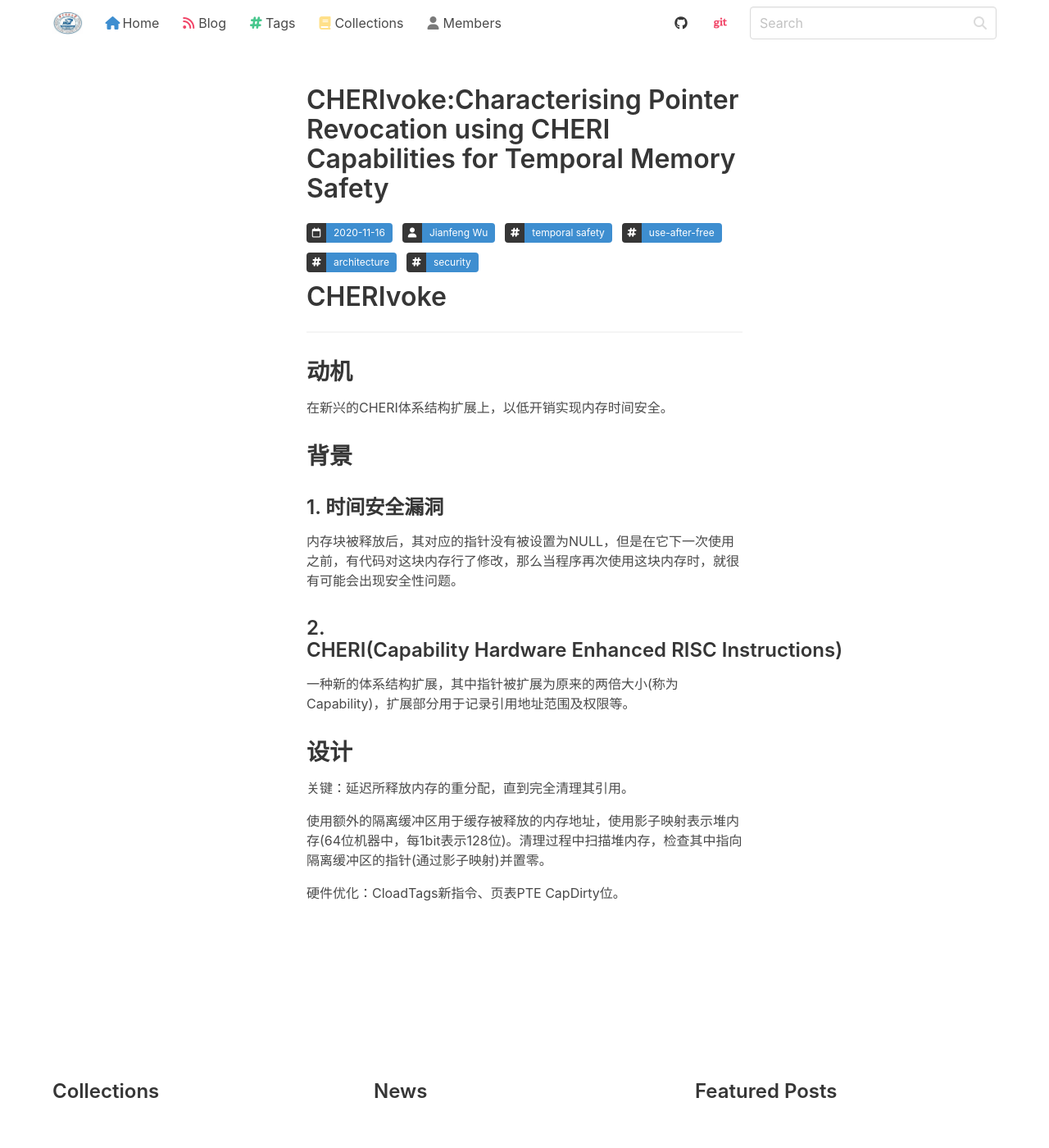
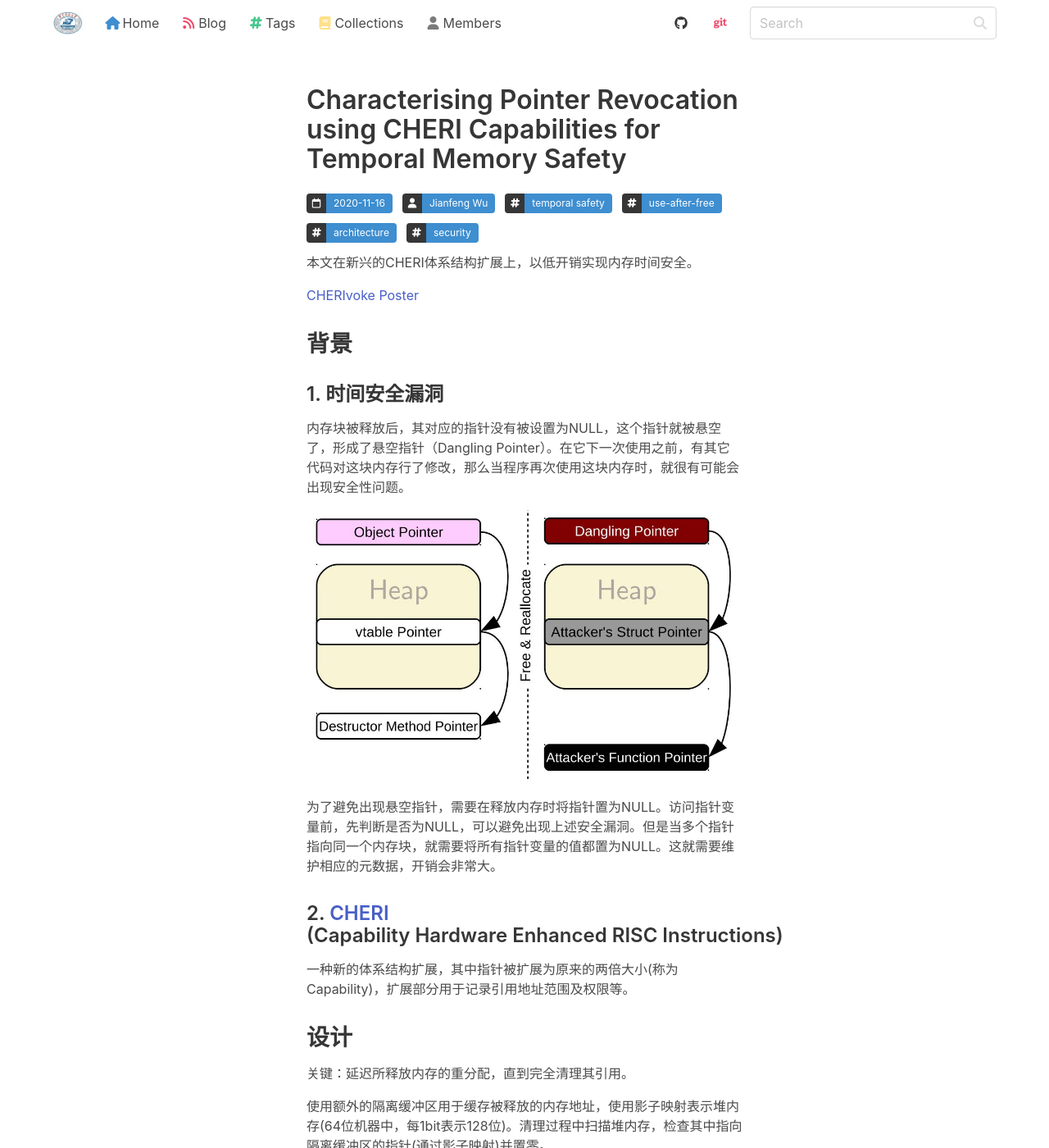
Before and after one commit to haslaboratory/haslaboratory.github.io, a Jekyll site: the page built from _posts/2020-11-16-CHERIvoke.md, in a window 1280 px wide and 1400 px high. Shown: the whole window at 82% size. Built offline with Jekyll 4.4.1, drawn with Linux system fonts in a browser that asks for light colours; nearby versions of some CDN libraries; our own code applies the rules of GitHub Pages for plain Markdown files; library files that are not in the unit come from our copies.

Commit message:
_posts/2020-11-16-CHERIvoke.md

```diff
--- a/_data/members.yml
+++ b/_data/members.yml
@@ -1,4 +1,4 @@
-- nick: janzhou
+- nick: jian-zhou
   name: 周健 (Jian Zhou)
   github: janzhou
   degree: Advisor
@@ -12,7 +12,7 @@
   join: 2020
   description:
 
-- nick: MagnetSaki
+- nick: jianfeng-wu
   name: 吴剑峰 (Jianfeng Wu)
   github: MagnetSaki
   degree: Master
--- a/_posts/2020-11-16-CHERIvoke.md
+++ b/_posts/2020-11-16-CHERIvoke.md
@@ -1,31 +1,28 @@
 ---
-
-layout: post
-title: CHERIvoke:Characterising Pointer Revocation using CHERI Capabilities for Temporal Memory Safety
+title: Characterising Pointer Revocation using CHERI Capabilities for Temporal Memory Safety
 author: Jianfeng Wu
 tags:
  - temporal safety
  - use-after-free
  - architecture
  - security
-
 ---
 
-# CHERIvoke
+本文在新兴的CHERI体系结构扩展上，以低开销实现内存时间安全。
 
----
-
-## 动机
-
-在新兴的CHERI体系结构扩展上，以低开销实现内存时间安全。
+[CHERIvoke](https://www.cl.cam.ac.uk/~tmj32/papers/docs/xia19-micro.pdf) [Poster](https://www.cl.cam.ac.uk/~sa614/posters/cherivoke.pdf)
 
 ## 背景
 
 ### 1. 时间安全漏洞
 
-内存块被释放后，其对应的指针没有被设置为NULL，但是在它下一次使用之前，有代码对这块内存行了修改，那么当程序再次使用这块内存时，就很有可能会出现安全性问题。
+内存块被释放后，其对应的指针没有被设置为NULL，这个指针就被悬空了，形成了悬空指针（Dangling Pointer）。在它下一次使用之前，有其它代码对这块内存行了修改，那么当程序再次使用这块内存时，就很有可能会出现安全性问题。
 
-### 2. CHERI(Capability Hardware Enhanced RISC Instructions)
+![Use After Free](/images/2020-11-16-use-after-free.jpg)
+
+为了避免出现悬空指针，需要在释放内存时将指针置为NULL。访问指针变量前，先判断是否为NULL，可以避免出现上述安全漏洞。但是当多个指针指向同一个内存块，就需要将所有指针变量的值都置为NULL。这就需要维护相应的元数据，开销会非常大。
+
+### 2. [CHERI](https://murdoch.is/papers/cl14cheriisa.pdf) (Capability Hardware Enhanced RISC Instructions)
 
 一种新的体系结构扩展，其中指针被扩展为原来的两倍大小(称为Capability)，扩展部分用于记录引用地址范围及权限等。
 
```
Also changed, not shown: _posts/2020-11-11-hello-world.md (+1 -2 lines), images/2020-11-16-use-after-free.jpg (added).
